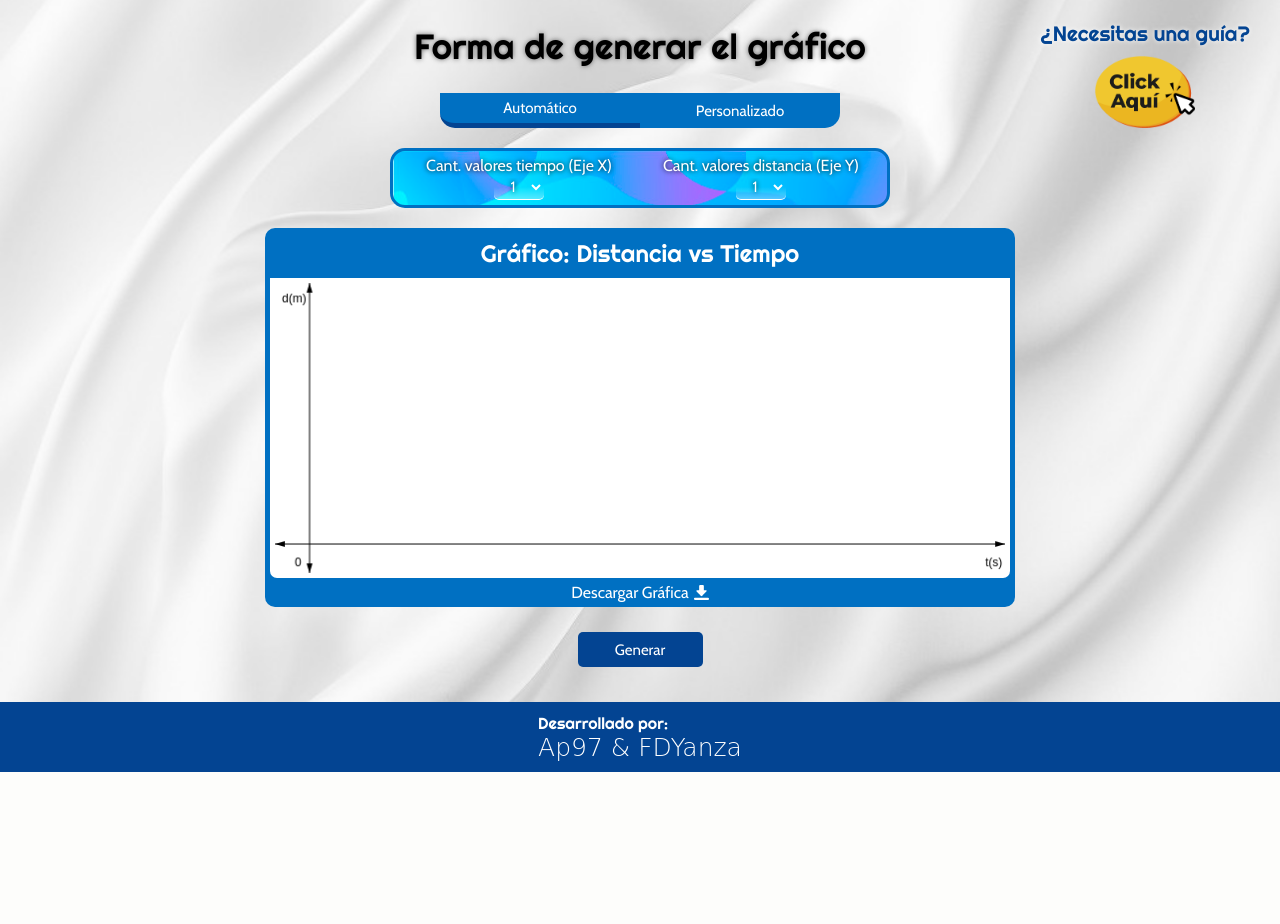
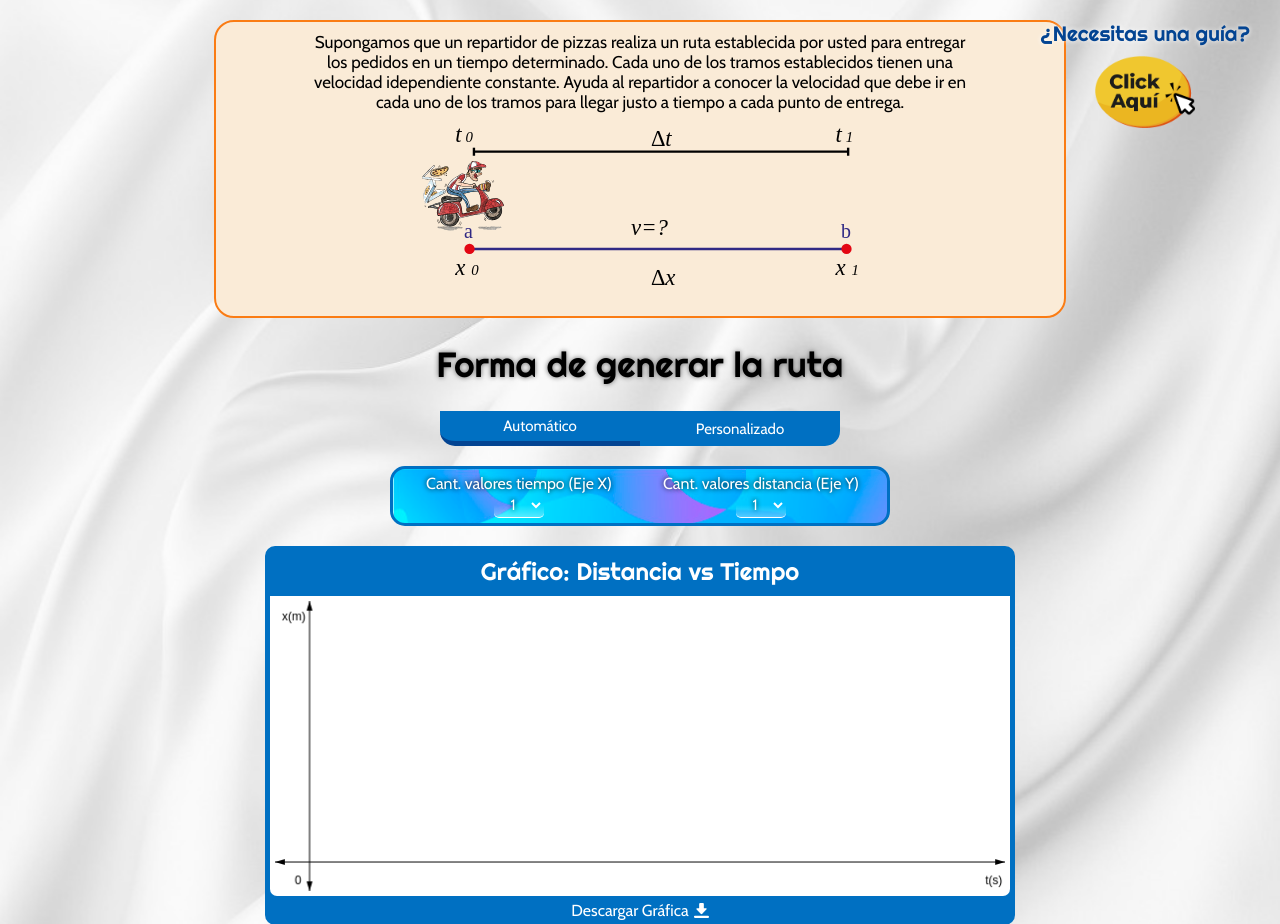
Before and after one commit to Aspg97/XRMRU, a PHP site: page /webComponents/PGG_ADD/graficadora.html in a window 1280 px wide. Shown: the part 169-1093 px from the top of the page. Before the commit the page ends 941 px from the top, so only its background shows below. Run offline with PHP 8.4, Linux system fonts and the light colour scheme; some web fonts are replaced.

Commit message:
modificando graficadora

```diff
--- a/webComponents/Estilos/estilosGraficador.css
+++ b/webComponents/Estilos/estilosGraficador.css
@@ -257,6 +257,27 @@ option {
     font-size: 17px;
 }
 
+.cont-expli{
+    width: 70%;
+    margin-top: 20px;
+    background-color: antiquewhite;
+    text-align: center;
+    padding: 10px;
+    border: solid 2px #FA7C14;
+    border-radius: 20px;
+}
+
+.enunciado{
+    width: 80%;
+    margin: 0 auto;
+    font-size: 17px;
+}
+
+.img-enunciado{
+    height: 170px;
+    margin: 10px;
+}
+
 .mos-res{
     display: none;
     flex-wrap: wrap;
@@ -271,8 +292,6 @@ option {
 .mos-res-part-info{
     display: inline-block;
 }
-
-
 
 .mos-res-part{
     width: 100%;
--- a/webComponents/JS/funcionesutilgraph.js
+++ b/webComponents/JS/funcionesutilgraph.js
@@ -49,7 +49,7 @@ function ini() {
     pincel.closePath();
     // Letra Eje Y
     pincel.font = "12px Arial";
-    pincel.fillText("d(m)", 7, 20);
+    pincel.fillText("x(m)", 7, 20);
     // Letra Eje X
     pincel.fillText("t(s)", canvas.width - 20, canvas.height - 7);
     // Valor de origen
--- a/webComponents/JS/fungraficadora.js
+++ b/webComponents/JS/fungraficadora.js
@@ -403,8 +403,8 @@ function mostrarRes(cRes, nSeg, letra, cx, cy) {
     if (nSeg === 0) {
         cx[aux - 1] = 0;
         cy[aux - 1] = 0;
-        p1.innerHTML = `<label>Punto ${letra[aux].toUpperCase()}:</label><p> t<sub>1</sub> = ${cx[aux - 1]} ; d<sub>1</sub> = ${cy[aux - 1]}</p>`;
-        p2.innerHTML = `<label>Punto ${letra[aux + 1].toUpperCase()}:</label><p> t<sub>2</sub> = ${cx[aux]} ; d<sub>2</sub> = ${cy[aux]}</p> `;
+        p1.innerHTML = `<label>Punto ${letra[aux].toUpperCase()}:</label><p> t<sub>1</sub> = ${cx[aux - 1]} ; x<sub>1</sub> = ${cy[aux - 1]}</p>`;
+        p2.innerHTML = `<label>Punto ${letra[aux + 1].toUpperCase()}:</label><p> t<sub>2</sub> = ${cx[aux]} ; x<sub>2</sub> = ${cy[aux]}</p> `;
     } else {
         aux = nSeg;
         p1.innerHTML = `<label>Punto ${letra[aux].toUpperCase()}:</label><p> t<sub>1</sub> = ${cx[aux - 1]} ; d<sub>1</sub> = ${cy[aux - 1]}</p> `;
@@ -415,7 +415,7 @@ function mostrarRes(cRes, nSeg, letra, cx, cy) {
     } else {
         res = (cy[aux] - cy[aux - 1]) / (cx[aux] - cx[aux - 1])
     }
-    expFor.innerHTML = `<h4>Tomar en cuenta que:</h4><math><mi>v</mi><mo>=</mo><mrow><mfrac><msup><mrow><mi>Δd</mi></mrow></msup><msup><mrow><mi>Δt</mi></mrow></msup></mfrac></mrow><mo>=</mo><mrow><mfrac><mrow><msup><mi>d2</mi></msup><mo>-</mo><msup><mi>d1</mi></msup></mrow><mrow><msup><mi>t2</mi></msup><mo>-</mo><msup><mi>t1</mi></msup></mrow></mfrac></mrow></math>`;
+    expFor.innerHTML = `<h4>Tomar en cuenta que:</h4><math><mi>v</mi><mo>=</mo><mrow><mfrac><msup><mrow><mi>Δx</mi></mrow></msup><msup><mrow><mi>Δt</mi></mrow></msup></mfrac></mrow><mo>=</mo><mrow><mfrac><mrow><msup><mi>x2</mi></msup><mo>-</mo><msup><mi>x1</mi></msup></mrow><mrow><msup><mi>t2</mi></msup><mo>-</mo><msup><mi>t1</mi></msup></mrow></mfrac></mrow></math>`;
     expGraf.innerHTML = `<h4>Entonces:</h4><math><mi>v</mi><mo>=</mo><mrow><mfrac><msup><mrow><munder><mo>${cy[aux]}m</mo></munder><mo>-</mo><mi>${cy[aux - 1]}m</mi></mrow></msup><msup><mrow><mi>${cx[aux]}s</mi><mo>-</mo><mi>${cx[aux - 1]}s</mi></mrow></msup></mfrac></mrow></math>`
     expGrafRes.innerHTML = `<math><mi>v</mi><mo>=</mo><msup><mi>${redondear(res)}m/s</mi></msup></math>`;
     divCont.innerHTML = `<h4>Datos:</h4>`;
--- a/webComponents/PGG_ADD/graficadora.html
+++ b/webComponents/PGG_ADD/graficadora.html
@@ -44,14 +44,18 @@
         </nav>
     </div>
     <main class="main-cal-graph">
-        <h3 class="tit-elec-mod-graf">Forma de generar el gráfico</h3>
+        <div class="cont-expli">
+            <p class="enunciado">
+                Supongamos que un repartidor de pizzas realiza un ruta establecida por usted para entregar los pedidos en un tiempo determinado. Cada uno de los tramos establecidos tienen una velocidad idependiente constante. Ayuda al repartidor a conocer la velocidad que debe ir en cada uno de los tramos para llegar justo a tiempo a cada punto de entrega.
+            </p>
+            <img src="../IMG/Graficadora/moto.svg" class="img-enunciado">
+        </div>
+        <h3 class="tit-elec-mod-graf">Forma de generar la ruta</h3>
         <div class="cont-elec-mod-graf">
-
             <div class="cont-btn-mod-graf">
                 <button class="btn-active-auto" id="btn-auto">Automático</button>
                 <button class="btn-active-per" id="btn-per">Personalizado</button>
             </div>
-
             <div class="cont-op-cant">
                 <div class="cont-op-grid-auto">
                     <div class="cont-op">
```
Also changed, not shown: webComponents/IMG/Graficadora/moto.svg (added).
